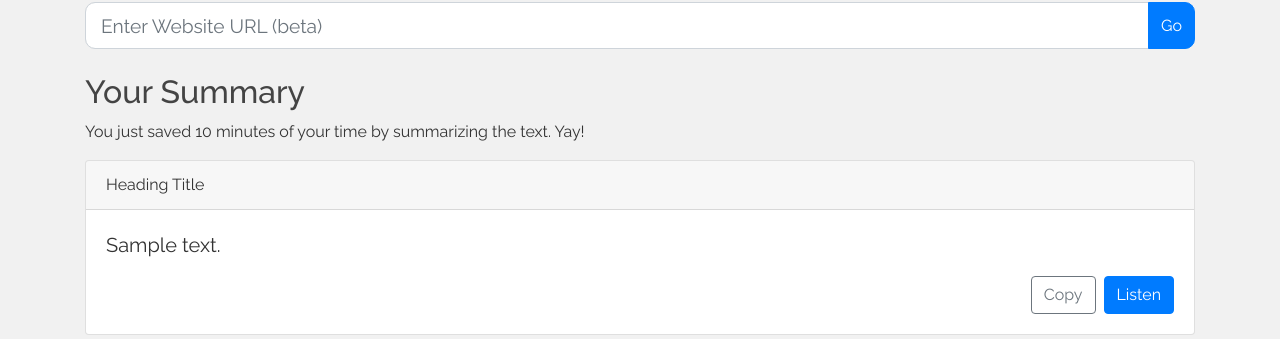
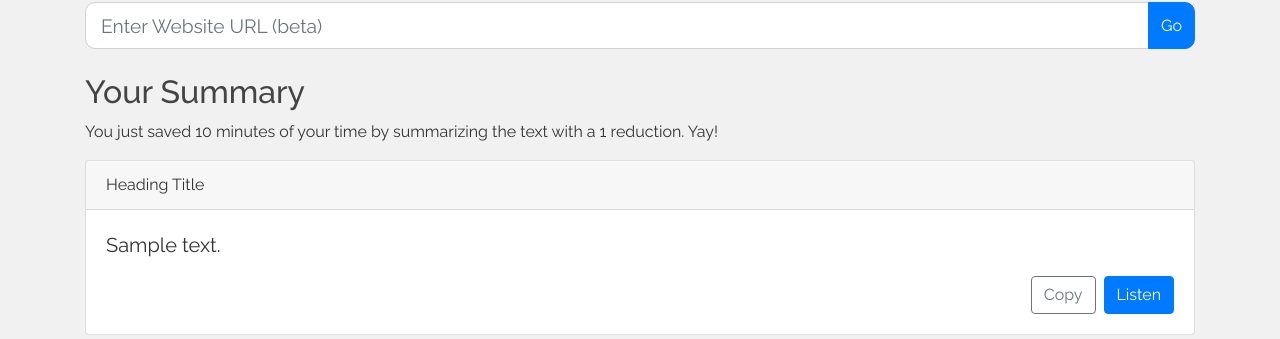
Before and after one commit to MLH-Fellowship/0, a Flask app: template flask_project/templates/home.html in a window 1280 px wide. Shown: the part 460-799 px from the top of the page. Run offline with Flask 2, Linux system fonts and the light colour scheme; the template is opened without the code that fills it: values that come from a table or form of the project are taken from there, most other values are stand-ins (such as "Sample title", 1, 10 or a date in 2020); some libraries are stand-ins or nearby versions.

Commit message:
Set minimum requirements of 150 chars for textarea, showing text reduction percentage

```diff
--- a/flask_project/flaskproject.py
+++ b/flask_project/flaskproject.py
@@ -23,6 +23,9 @@ def home():
         minutes_before = estimate_reading_time(text)
         minutes_after = estimate_reading_time(summary)
         minutes_saved = round(minutes_before - minutes_after)
+
+        reduction_percentage = 100 * (len(text) - len(summary)) / len(text)
+        context['reduction_percentage'] = round(reduction_percentage)
 
         # Only show UI if time saved is substantial
         if minutes_saved > 1:
--- a/flask_project/forms.py
+++ b/flask_project/forms.py
@@ -12,5 +12,5 @@ class SubmitWebsiteForm(FlaskForm):
 
 class SubmitTextForm(FlaskForm):
     text = TextAreaField('Text', validators=[
-        DataRequired(), Length(min=1)])
+        DataRequired(), Length(min=150)])
     submit = SubmitField('Go')
--- a/flask_project/templates/home.html
+++ b/flask_project/templates/home.html
@@ -4,7 +4,18 @@
     <div id="textarea-group">
         <form method="POST" action="">
             {{ text_form.hidden_tag() }}
-            {{ text_form.text(class="form-control", placeholder="Enter Website URL", placeholder="Type or place English text to summarize here.") }}
+
+            {% if text_form.text.errors %}
+                {{ text_form.text(class="form-control is-invalid", placeholder="Enter Website URL", placeholder="Type or place English text to summarize here.") }}
+                <div class="invalid-feedback">
+                    {% for error in text_form.text.errors %}
+                        <span>{{ error }}</span>
+                    {% endfor %}
+                </div>
+            {% else %}
+                {{ text_form.text(class="form-control", placeholder="Enter Website URL", placeholder="Type or place English text to summarize here.") }}
+            {% endif %}
+
             {{ text_form.submit(class="btn btn-primary mt-2") }}
         </form>
     </div>
@@ -22,7 +33,11 @@
     {% if context and context.summary %}
         <div id="summary-section" class="mt-4 mb-4">
             <h2>Your Summary</h2>
-            <p>You just saved {{ context.minutes_saved }} minutes of your time by summarizing the text. Yay!</p>
+            {% if context.minutes_saved %}
+                <p>You just saved {{ context.minutes_saved }} minutes of your time by summarizing the text with a {{ context.reduction_percentage }} reduction. Yay!</p>
+            {% elif context.reduction_percentage %}
+                <p>The text was reduced by {{ context.reduction_percentage }}%. Enjoy the extra time  💖</p>
+            {% endif %}
 
             <div class="card">
               <div class="card-header">
```
